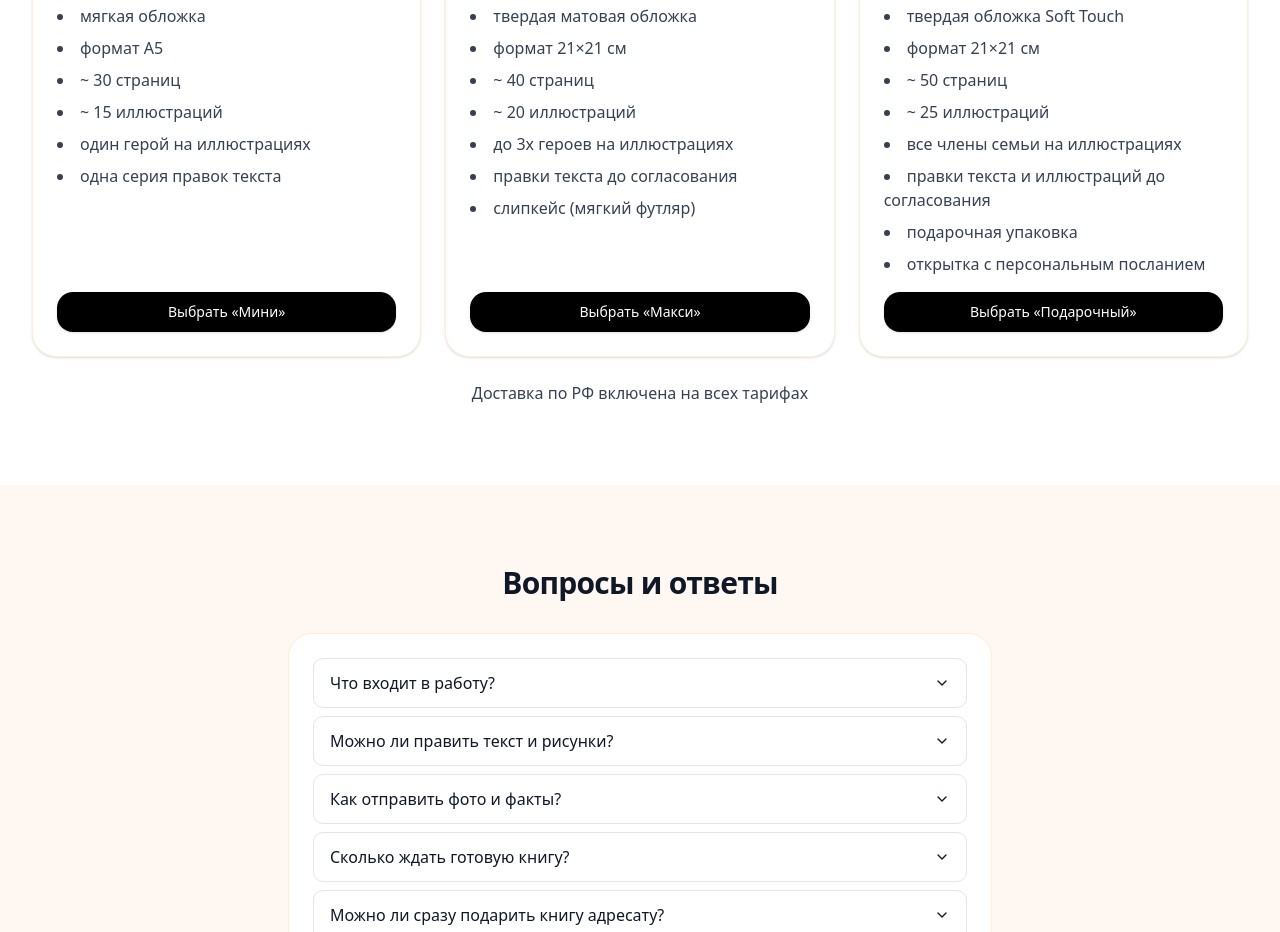
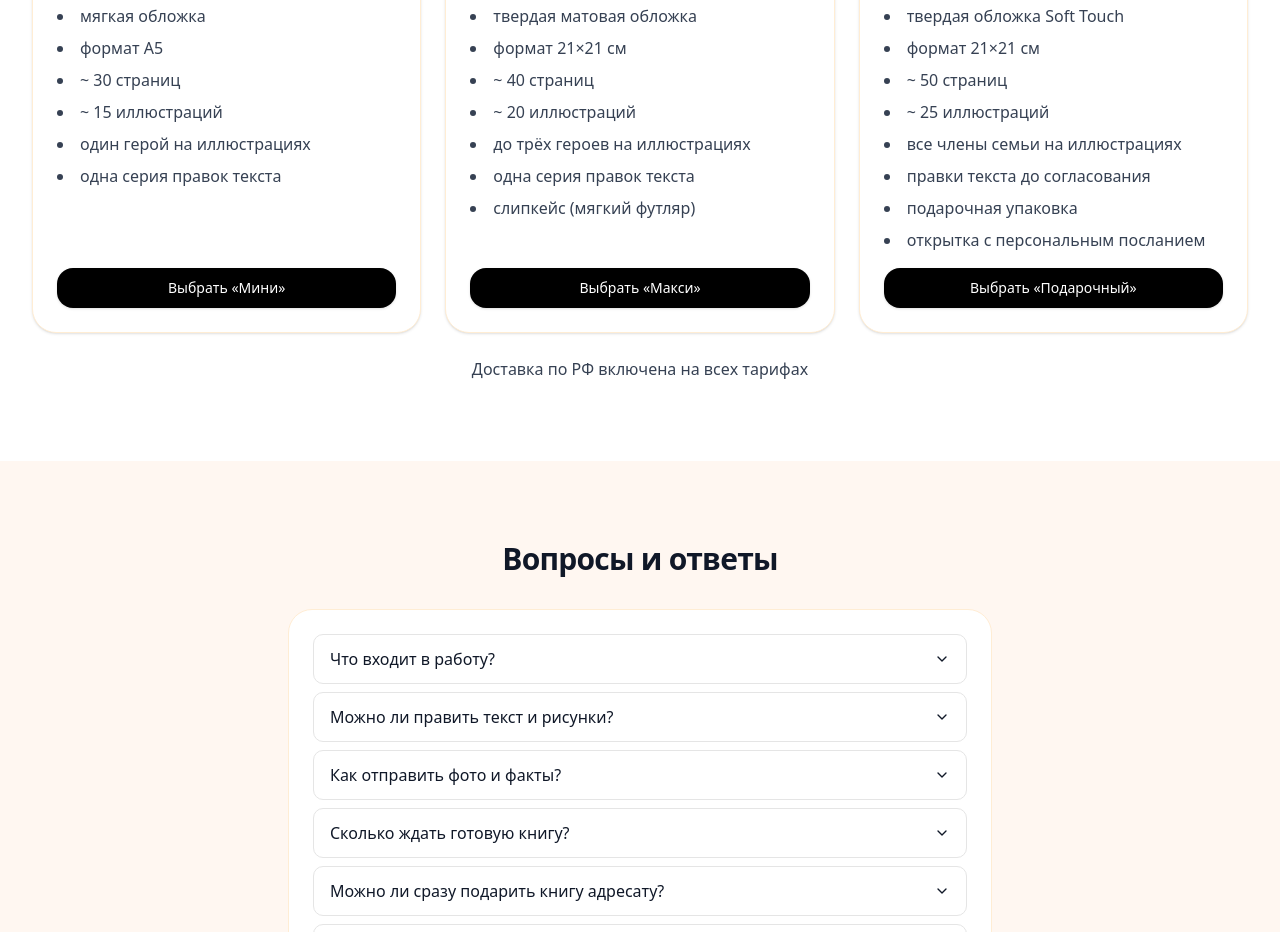
Before and after one commit to pastushin86-cpu/voobrazhay-landing, a Next.js app: page / in a window 1280 px wide. Shown: the part 5040-5972 px from the top of the page. Built offline with nearby package versions, Linux system fonts and the light colour scheme.

Commit message:
Обновлены формулировки в тарифах: 'до трёх героев', 'одна серия правок текста' в Макси, 'правки текста до согласования' в Подарочном

```diff
--- a/src/app/page.tsx
+++ b/src/app/page.tsx
@@ -427,8 +427,8 @@ export default function VoobrazhayLanding() {
                 "формат 21×21 см",
                 "~ 40 страниц",
                 "~ 20 иллюстраций",
-                "до 3х героев на иллюстрациях",
-                "правки текста до согласования",
+                "до трёх героев на иллюстрациях",
+                "одна серия правок текста",
                 "слипкейс (мягкий футляр)"
               ],
               cta: "Выбрать «Макси»",
@@ -444,7 +444,7 @@ export default function VoobrazhayLanding() {
                 "~ 50 страниц",
                 "~ 25 иллюстраций",
                 "все члены семьи на иллюстрациях",
-                "правки текста и иллюстраций до согласования",
+                "правки текста до согласования",
                 "подарочная упаковка",
                 "открытка с персональным посланием"
               ],
```
